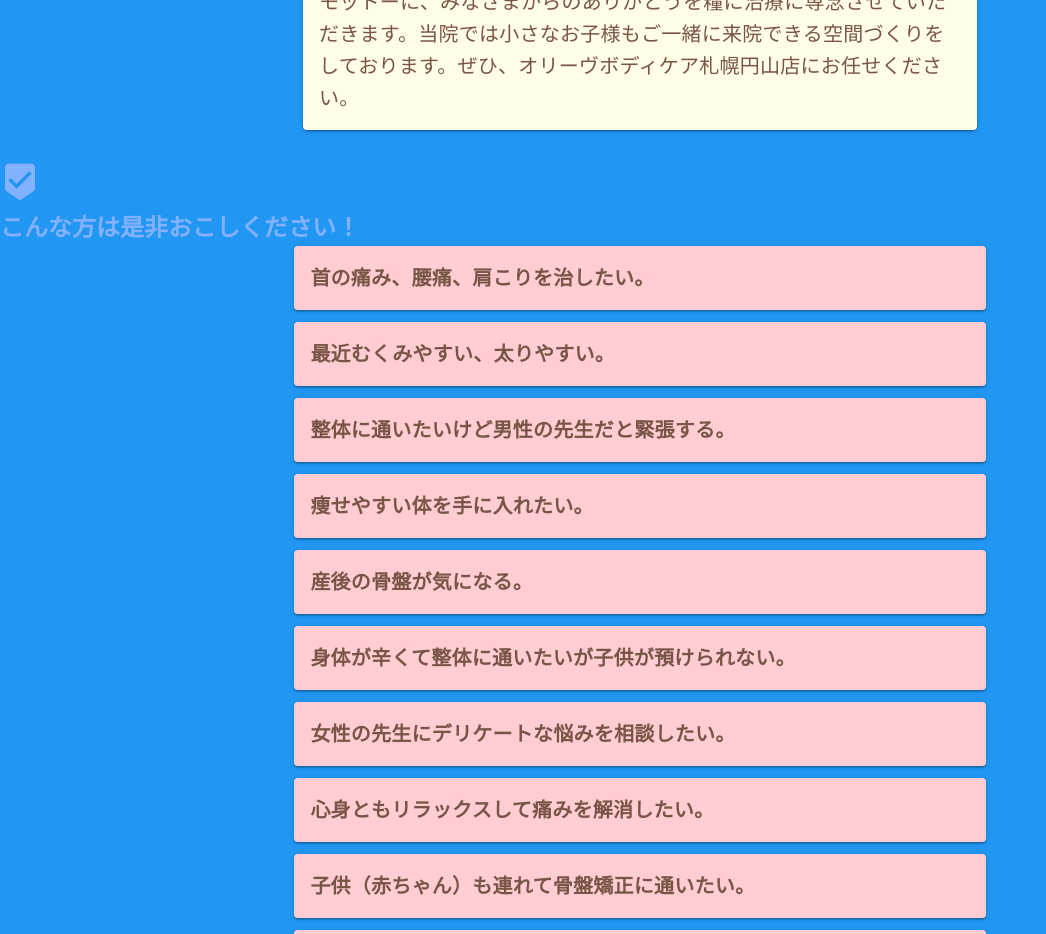
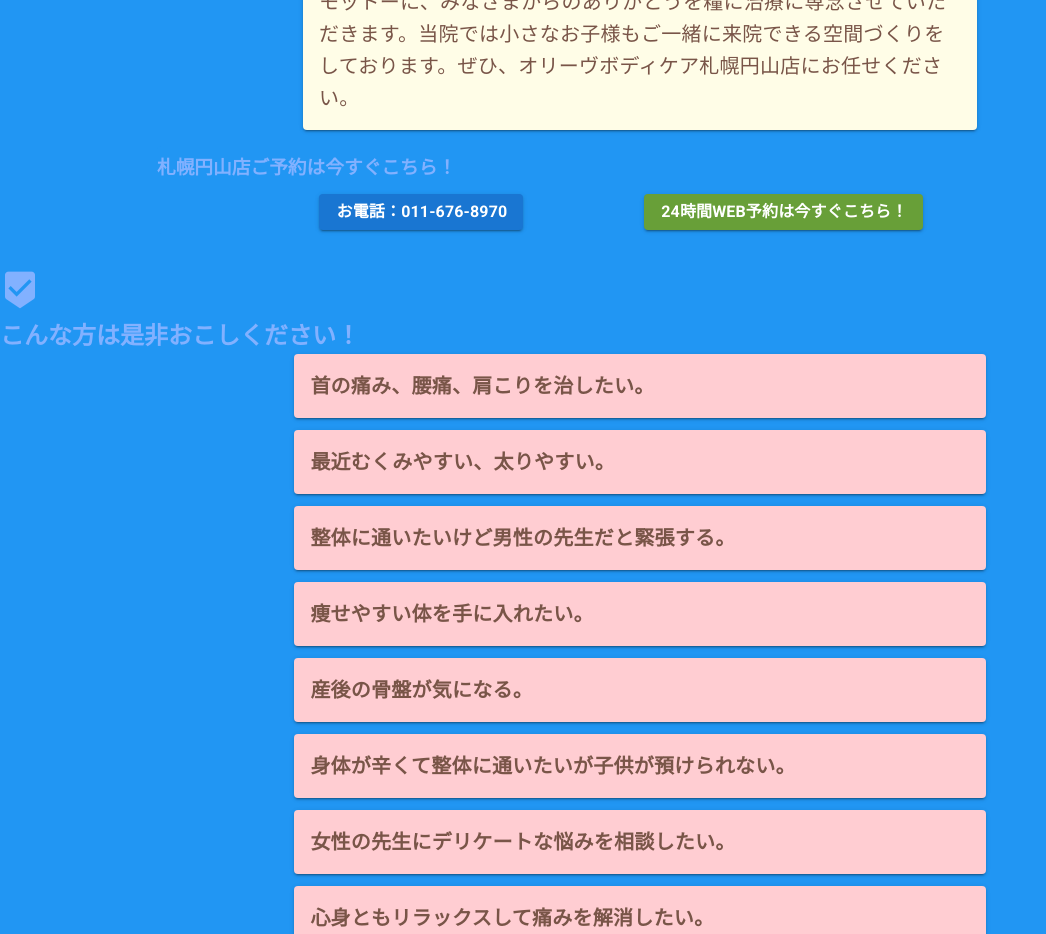
Before and after one commit to gakumac/olivebodycare.healthcare, a Nuxt app: page /salon/maruyama in a window 1280 px wide. Shown: the part 3260-4194 px from the top of the page, without its empty margins (0-1046 px from the left). Built offline with nearby package versions, Linux system fonts and the light colour scheme.

Commit message:
申し込みボタンを配置

```diff
--- a/components/salon/Maruyamamessage.vue
+++ b/components/salon/Maruyamamessage.vue
@@ -94,6 +94,36 @@
           </v-card>
         </v-flex>
       </v-layout>
+      <v-layout justify-center>
+        <v-flex xs12 md10>
+          <v-card flat class="my-2" color="info">
+            <h3 class="py-2 accent--text text-xs-center">
+              札幌円山店ご予約は今すぐこちら！
+            </h3>
+            <v-layout row wrap justify-center>
+              <v-flex xs12 sm4 md5 lg4 xl3 class="text-xs-center">
+                <v-btn a href="tel:0116768970" color="primary" dark>
+                  <span class="font-weight-bold subtitle-1"
+                    >お電話：011-676-8970</span
+                  >
+                </v-btn>
+              </v-flex>
+              <v-flex xs12 sm4 md5 lg4 xl3 class="text-xs-center">
+                <v-btn
+                  a
+                  href="https://reserve.olivebodycare.healthcare/menus/?shopId=4&menuIndex=1"
+                  dark
+                  color="light-green darken-2"
+                >
+                  <span class="font-weight-bold subtitle-1"
+                    >24時間Web予約は今すぐこちら！</span
+                  >
+                </v-btn>
+              </v-flex>
+            </v-layout>
+          </v-card>
+        </v-flex>
+      </v-layout>
     </v-container>
   </div>
 </template>
```
